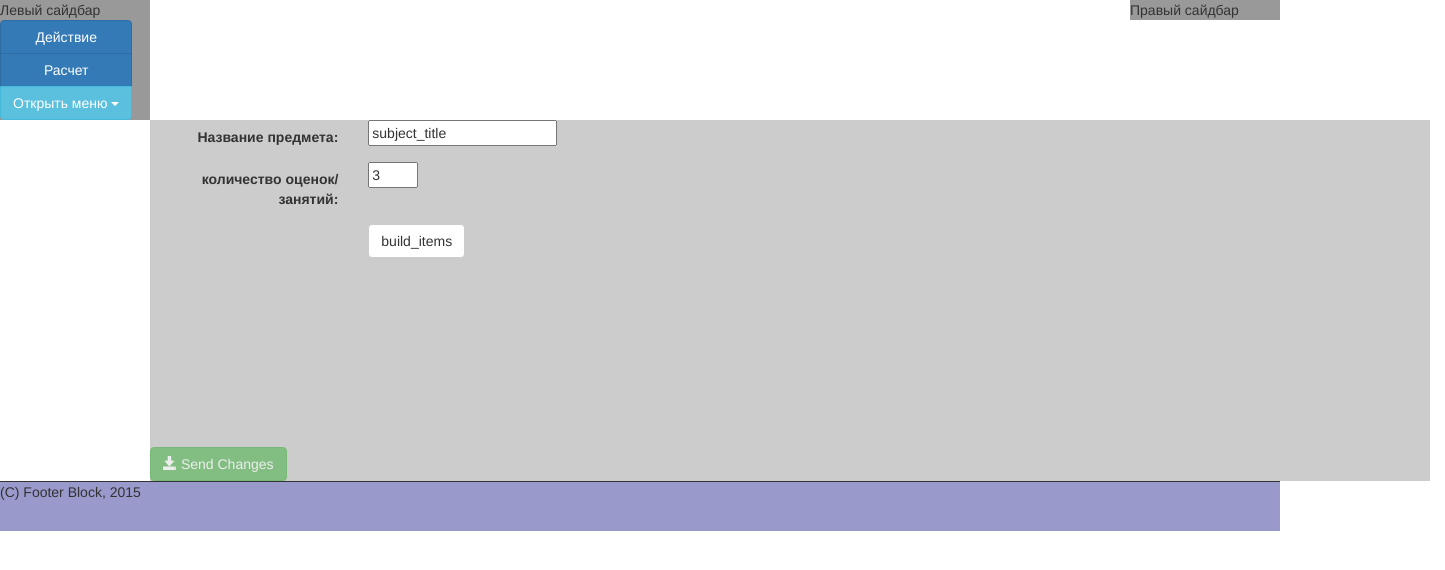
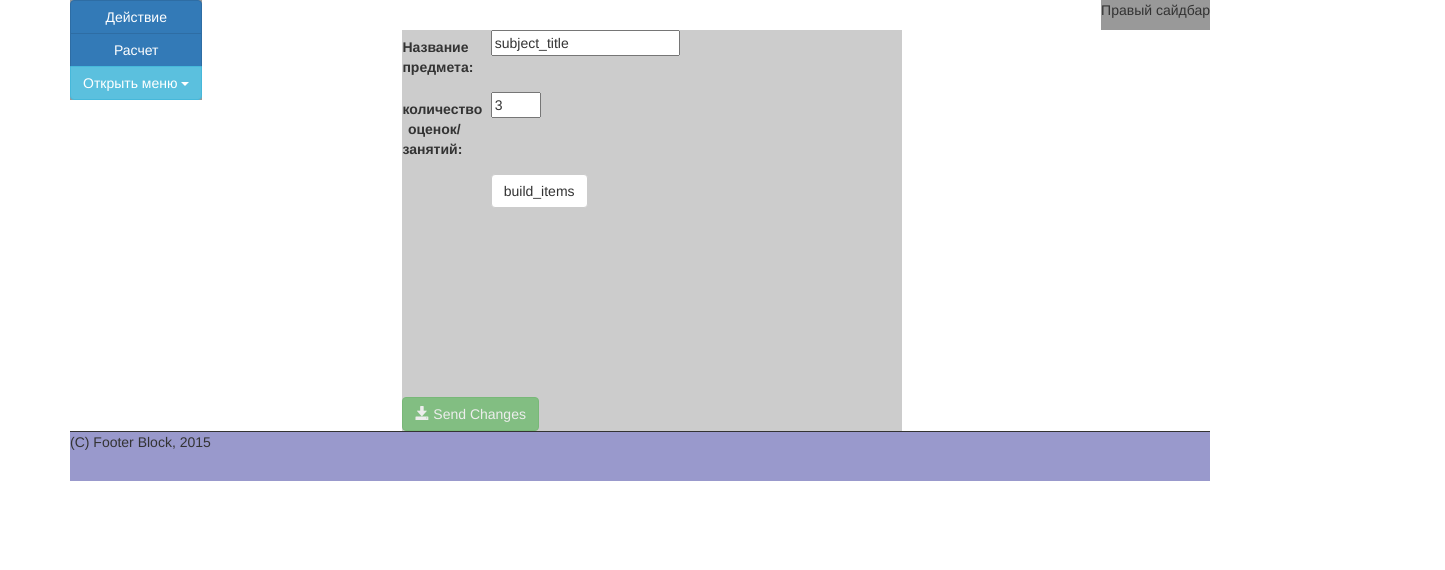
Before and after one commit to dnicknick/frontend_test, a plain HTML site: page index.html in a window 1280 px wide. Shown: the whole page, 1445 px wide, since content can reach past the window. Drawn offline with nearby package versions, Linux system fonts and the light colour scheme.

Commit message:
commit fix design and include files

```diff
--- a/_center.html
+++ b/_center.html
@@ -1,4 +1,3 @@
-<div id="center">
 <form name="form" class="form-horizontal" role="form">
   <div id="subject">
     <div class="form-group">
@@ -55,7 +54,4 @@
   <button class="btn btn-success" ng-disabled="error || incomplete" onclick="send_on_server()">
     <span class="glyphicon glyphicon-save"></span> Send Changes
   </button>
-
 </form>
-
-</div>
--- a/_footer.html
+++ b/_footer.html
@@ -1,3 +1 @@
-<div id="footer">
-  <p>(C) Footer Block, 2015</p>
-</div>
+<p>(C) Footer Block, 2015</p>
--- a/index.html
+++ b/index.html
@@ -12,14 +12,17 @@
 
   </head>
 
-  <body>
-    <div id="container" ng-app="angApp" ng-controller="angController">
-      <div ng-include="'sidebar_left.html'"></div>
-      <div ng-include="'sidebar_right.html'"></div>
-      <div ng-include="'_center.html'"></div>
-      <div ng-include="'_footer.html'"></div>
+  <body ng-app="angApp" ng-controller="angController">
+    <div id="wrapper" class="container">
+      <div id="container">
+        <div id="left" ng-include="'sidebar_left.html'"></div>
+        <div id="right" ng-include="'sidebar_right.html'"></div>
+        <div id="center" ng-include="'_center.html'"></div>
+        <div id="footer" ng-include="'_footer.html'"></div>
+      </div>
     </div>
 
     <script src="js_script.js"></script>
   </body>
+
 </html>
--- a/sidebar_left.html
+++ b/sidebar_left.html
@@ -1,5 +1,3 @@
-<div id="left">Левый сайдбар
-
 <div class="btn-group-vertical">
   <button type="button" class="btn btn-primary">Действие</button>
   <button type="button" class="btn btn-primary">Расчет</button>
@@ -17,5 +15,3 @@
     </ul>
   </div>
 </div>
-
-</div>
--- a/sidebar_right.html
+++ b/sidebar_right.html
@@ -1,3 +1 @@
-<div id="right">
-  Правый сайдбар
-</div>
+<p>Правый сайдбар</p>
--- a/style.css
+++ b/style.css
@@ -10,7 +10,7 @@ html, body{
 }
 #left{
   position:relative;
-  width:150px;
+  /*width:200px;*/
   height:100%;
   min-height:100%;
   height:auto !important;
@@ -19,7 +19,7 @@ html, body{
 }
 #right{
   position:relative;
-  width:150px;
+  /*width:200px;*/
   height:100%;
   min-height:100%;
   height:auto !important;
@@ -28,13 +28,13 @@ html, body{
 }
 #center{
   position:relative;
-  width:100%;
+  width:500px;
   height:100%;
   min-height:100%;
   height:auto !important;
   background-color:#CCCCCC;
   float:left;
-  margin:0px 150px 0px 150px;
+  margin:0px 200px 0px 200px;
 }
 #footer{
   position:relative;
@@ -44,7 +44,6 @@ html, body{
   background-color:#9999CC;
   border-top:1px solid #333333;
 }
-
 
 #count_ratings {
   width: 50px;
```
Lines whose indentation alone changed are shown as unchanged.
